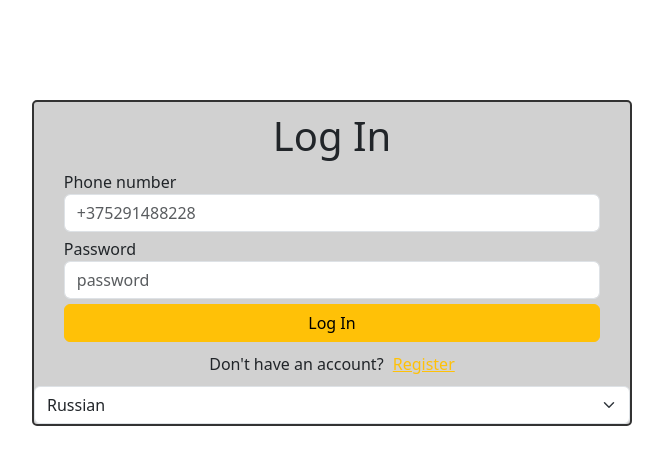
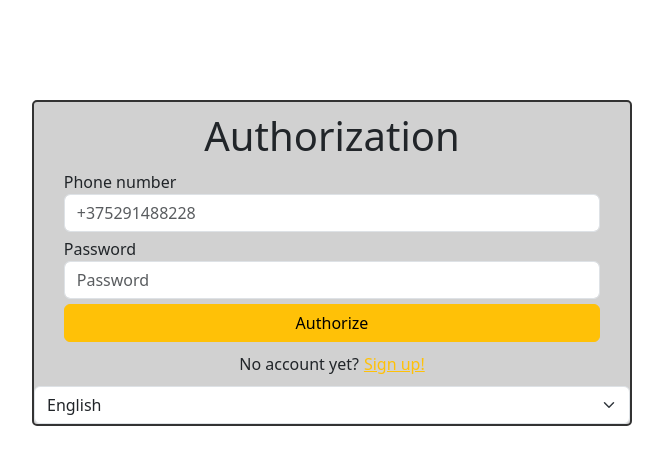
Before and after one commit to BSUIR-team/ENS-frontend, a React (Vite) app: page / in a window 1280 px wide. Shown: the top 464 px of the page, without its empty margins (308-971 px from the left). Built offline with nearby package versions, Linux system fonts and the light colour scheme.

Commit message:
i18next library added, language support for authorization and registration added

```diff
--- a/package.json
+++ b/package.json
@@ -11,6 +11,8 @@
   },
   "dependencies": {
     "bootstrap": "^5.3.3",
+    "i18next": "^23.10.1",
+    "i18next-browser-languagedetector": "^7.2.0",
     "react": "^18.2.0",
     "react-dom": "^18.2.0",
     "react-i18next": "^14.1.0"
--- a/src/components/Authorization.tsx
+++ b/src/components/Authorization.tsx
@@ -1,5 +1,7 @@
 import { FormEvent } from "react";
 import Input from "./Input";
+import "../i18n";
+import { useTranslation } from "react-i18next";
 
 interface Props {
   children?: string;
@@ -7,6 +9,7 @@ interface Props {
 }
 
 const Authorization = ({ children, onSubmit }: Props) => {
+  const [t] = useTranslation();
   var params = new Map<string, string>();
   return (
     <form
@@ -15,10 +18,12 @@ const Authorization = ({ children, onSubmit }: Props) => {
         onSubmit(e, params);
       }}
     >
-      <h1 style={{ textAlign: "center", margin: "10px 0" }}>Log In</h1>
+      <h1 style={{ textAlign: "center", margin: "10px 0" }}>
+        {t("authorizationHeader")}
+      </h1>
       <Input
         type="tel"
-        label="Phone number"
+        label={t("phoneNumber")}
         name="phoneInput"
         placeholder="+375291488228"
         onChange={(e) => {
@@ -27,9 +32,9 @@ const Authorization = ({ children, onSubmit }: Props) => {
       />
       <Input
         type="password"
-        label="Password"
+        label={t("password")}
         name="passwordInput"
-        placeholder="password"
+        placeholder={t("password")}
         onChange={(e) => {
           params.set(e.currentTarget.name, e.currentTarget.value);
         }}
@@ -39,7 +44,7 @@ const Authorization = ({ children, onSubmit }: Props) => {
         className="btn btn-warning"
         type="submit"
       >
-        Log In
+        {t("authorizeButton")}
       </button>
       {children}
     </form>
--- a/src/components/LanguageSelect.tsx
+++ b/src/components/LanguageSelect.tsx
@@ -1,24 +1,32 @@
+import { useState } from "react";
+import "../i18n";
+import { useTranslation } from "react-i18next";
+
 interface Props {
   onLanguageChange: (language: Languages) => void;
 }
 
 enum Languages {
-  Russian = "russian",
-  English = "english",
+  English = "en",
+  Russian = "ru",
 }
 
 const LanguageSelect = ({ onLanguageChange }: Props) => {
+  const [t, i18n] = useTranslation();
+  //const [index, setIndex] = useState(0);
   return (
     <select
       className="form-select"
       id="languageSelect"
+      //value={index}
       onChange={(e) => {
         onLanguageChange(Languages[e.target.value as keyof typeof Languages]);
       }}
     >
-      {Object.keys(Languages).map((e) => (
-        <option key={e}>{e}</option>
-      ))}
+      {Object.keys(Languages).map((e, index) => {
+        //if (i18n.language == e) setIndex(index);
+        return <option key={e}>{e}</option>;
+      })}
     </select>
   );
 };
--- a/src/components/Registration.tsx
+++ b/src/components/Registration.tsx
@@ -1,5 +1,7 @@
 import { FormEvent } from "react";
 import Input from "./Input";
+import "../i18n";
+import { useTranslation } from "react-i18next";
 
 interface Props {
   children?: string;
@@ -7,8 +9,8 @@ interface Props {
 }
 
 const Registration = ({ children, onSubmit }: Props) => {
-  var params: Map<string, string>;
-  params = new Map<string, string>();
+  const [t] = useTranslation();
+  var params = new Map<string, string>();
   return (
     <form
       method="POST"
@@ -16,10 +18,12 @@ const Registration = ({ children, onSubmit }: Props) => {
         onSubmit(e, params);
       }}
     >
-      <h1 style={{ textAlign: "center", margin: "10px 0" }}>Registration</h1>
+      <h1 style={{ textAlign: "center", margin: "10px 0" }}>
+        {t("registrationHeader")}
+      </h1>
       <Input
         type="tel"
-        label="Phone number"
+        label={t("phoneNumber")}
         name="phoneInput"
         placeholder="+375291488228"
         onChange={(e) => {
@@ -28,7 +32,7 @@ const Registration = ({ children, onSubmit }: Props) => {
       />
       <Input
         type="email"
-        label="Email"
+        label={t("email")}
         name="emailInput"
         placeholder="johndoe@gmail.com"
         onChange={(e) => {
@@ -37,18 +41,18 @@ const Registration = ({ children, onSubmit }: Props) => {
       />
       <Input
         type="password"
-        label="Password"
+        label={t("password")}
         name="passwordInput"
-        placeholder="password"
+        placeholder={t("password")}
         onChange={(e) => {
           params.set(e.currentTarget.name, e.currentTarget.value);
         }}
       />
       <Input
         type="password"
-        label="Repeat password"
+        label={t("repeatPassword")}
         name="repeatPasswordInput"
-        placeholder="password"
+        placeholder={t("password")}
         onChange={(e) => {
           params.set(e.currentTarget.name, e.currentTarget.value);
         }}
@@ -58,7 +62,7 @@ const Registration = ({ children, onSubmit }: Props) => {
         className="btn btn-warning"
         type="submit"
       >
-        Register
+        {t("registerButton")}
       </button>
       {children}
     </form>
--- a/src/components/UnauthorizedPage.tsx
+++ b/src/components/UnauthorizedPage.tsx
@@ -2,6 +2,8 @@ import { FormEvent, useState } from "react";
 import Registration from "./Registration";
 import Authorization from "./Authorization";
 import LanguageSelect from "./LanguageSelect";
+import { useTranslation } from "react-i18next";
+import "../i18n";
 
 interface Props {
   setAuthorized: (e: boolean) => void;
@@ -9,6 +11,7 @@ interface Props {
 
 const UnauthorizedPage = ({ setAuthorized }: Props) => {
   const [isRegistration, setRegistration] = useState(false);
+  const [t, i18n] = useTranslation();
 
   function registerUser(e: FormEvent, params: Map<string, string>) {
     console.log("register");
@@ -44,7 +47,7 @@ const UnauthorizedPage = ({ setAuthorized }: Props) => {
         <Authorization onSubmit={authorizeUser} />
       )}
       <p style={{ textAlign: "center", margin: "10px 0" }}>
-        {isRegistration ? "Already have an account" : "Don't have an account? "}
+        {isRegistration ? t("accountAlreadyExists") : t("noAccountYet")}
         <a
           style={{ marginLeft: "5px" }}
           className="link-warning link-opacity-100-hover"
@@ -53,12 +56,12 @@ const UnauthorizedPage = ({ setAuthorized }: Props) => {
             setRegistration(!isRegistration);
           }}
         >
-          {isRegistration ? "Log In" : "Register"}
+          {isRegistration ? t("startAuthorization") : t("startRegistration")}
         </a>
       </p>
       <LanguageSelect
         onLanguageChange={(language) => {
-          console.log(language);
+          i18n.changeLanguage(language);
         }}
       ></LanguageSelect>
     </div>
--- /dev/null
+++ b/src/i18n.ts
@@ -0,0 +1,17 @@
+import i18n from "i18next";
+import { initReactI18next } from "react-i18next";
+import Translations from "./resources/Translations";
+import LanguageDetector from "i18next-browser-languagedetector"
+
+const DETECTION_OPTIONS = {
+  order: ["localStorage", "navigator"],
+  caches: ["localStorage"],
+};
+
+i18n.use(initReactI18next).use(LanguageDetector).init({
+  supportedLngs: ["en", "ru"],
+  fallbackLng: ["en"],
+  detection: DETECTION_OPTIONS,
+  resources: Translations,
+});
+export default i18n;
--- /dev/null
+++ b/src/resources/Translations.tsx
@@ -0,0 +1,35 @@
+const Translations = {
+  ru: {
+    translation: {
+      authorizationHeader: "Авторизация",
+      registrationHeader: "Регистрация",
+      phoneNumber: "Номер телефона",
+      password: "Пароль",
+      authorizeButton: "Авторизоваться",
+      registerButton: "Зарегистироваться",
+      email: "E-Mail",
+      repeatPassword: "Повторите пароль",
+      noAccountYet: "Ещё нет аккаунта?",
+      accountAlreadyExists: "Уже есть аккаунт?",
+      startAuthorization: "Войдите в него!",
+      startRegistration: "Зарегистрируйте его!",
+    },
+  },
+  en: {
+    translation: {
+      authorizationHeader: "Authorization",
+      registrationHeader: "Registration",
+      phoneNumber: "Phone number",
+      password: "Password",
+      authorizeButton: "Authorize",
+      registerButton: "Register",
+      email: "E-Mail",
+      repeatPassword: "Repeat password",
+      noAccountYet: "No account yet?",
+      accountAlreadyExists: "Already have an account?",
+      startAuthorization: "Sign in!",
+      startRegistration: "Sign up!",
+    },
+  },
+};
+export default Translations;
```
Also changed, not shown: src/main.tsx (+8 -7 lines), 1 other file (tests, documents, lock files or other folders).
